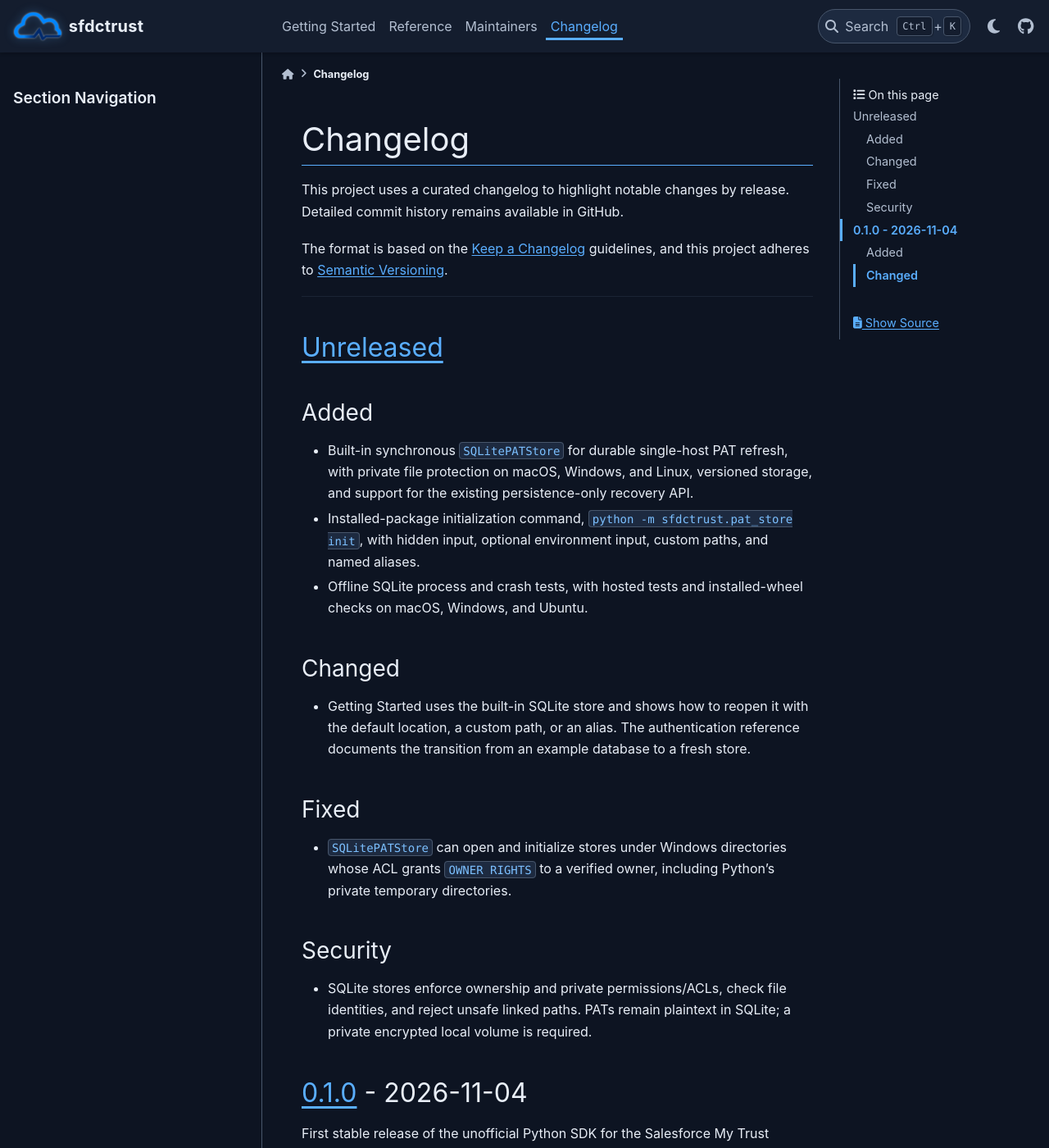
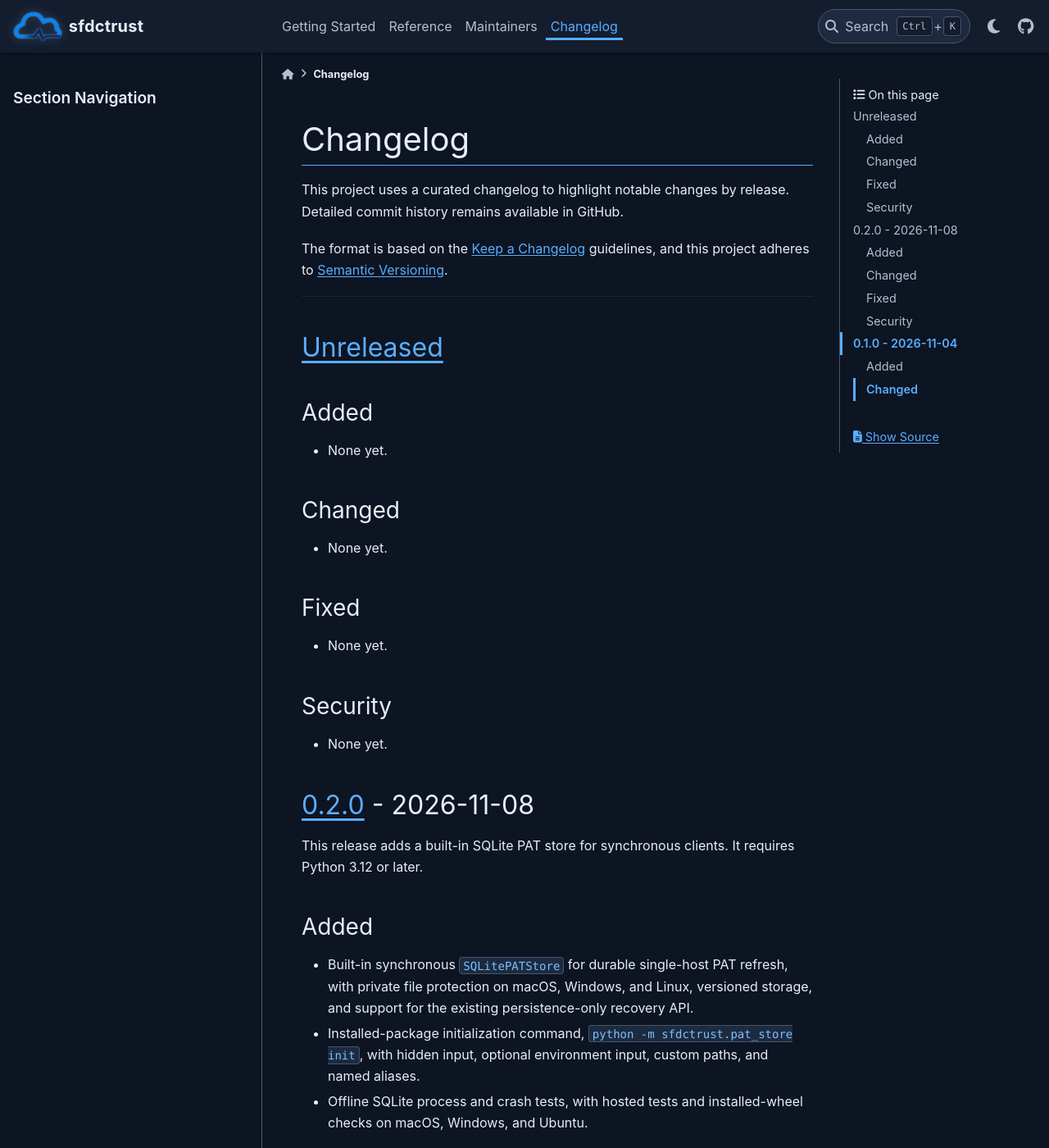
Before and after one commit to jeffshurtliff/sfdctrust, a Sphinx documentation site: the page built from docs/CHANGELOG.md, in a window 1280 px wide and 1400 px high. Shown: the whole window at 82% size. Built offline with Sphinx 7.4.7 and the PyData theme 0.15.4, drawn with Linux system fonts in a browser that asks for light colours.

Commit message:
Prepared the sfdctrust 0.2.0 release
Entire-Checkpoint: 01M6YF5D0N9J2Q354944MG7P9K

```diff
--- a/docs/CHANGELOG.md
+++ b/docs/CHANGELOG.md
@@ -13,6 +13,32 @@ and this project adheres to [Semantic Versioning](https://semver.org/spec/v2.0.0
 (unreleased-added)=
 ### Added
 
+- None yet.
+
+(unreleased-changed)=
+### Changed
+
+- None yet.
+
+(unreleased-fixed)=
+### Fixed
+
+- None yet.
+
+(unreleased-security)=
+### Security
+
+- None yet.
+
+(relnotes-0-2-0)=
+## [0.2.0] - 2026-11-08
+
+This release adds a built-in SQLite PAT store for synchronous clients. It
+requires Python 3.12 or later.
+
+(release-0-2-0-added)=
+### Added
+
 - Built-in synchronous `SQLitePATStore` for durable single-host PAT refresh,
   with private file protection on macOS, Windows, and Linux, versioned storage,
   and support for the existing persistence-only recovery API.
@@ -21,21 +47,21 @@ and this project adheres to [Semantic Versioning](https://semver.org/spec/v2.0.0
 - Offline SQLite process and crash tests, with hosted tests and installed-wheel
   checks on macOS, Windows, and Ubuntu.
 
-(unreleased-changed)=
+(release-0-2-0-changed)=
 ### Changed
 
 - Getting Started uses the built-in SQLite store and shows how to reopen it
   with the default location, a custom path, or an alias. The authentication
   reference documents the transition from an example database to a fresh store.
 
-(unreleased-fixed)=
+(release-0-2-0-fixed)=
 ### Fixed
 
 - `SQLitePATStore` can open and initialize stores under Windows directories
   whose ACL grants `OWNER RIGHTS` to a verified owner, including Python's
   private temporary directories.
 
-(unreleased-security)=
+(release-0-2-0-security)=
 ### Security
 
 - SQLite stores enforce ownership and private permissions/ACLs, check file
@@ -76,5 +102,6 @@ Center API. Requires Python 3.12 or later.
   metadata or from `pyproject.toml` in a source checkout.
 - The direct runtime dependencies are HTTPX and Pydantic v2.
 
-[Unreleased]: https://github.com/jeffshurtliff/sfdctrust/compare/0.1.0...main
+[Unreleased]: https://github.com/jeffshurtliff/sfdctrust/compare/0.2.0...main
+[0.2.0]: https://github.com/jeffshurtliff/sfdctrust/compare/0.1.0...0.2.0
 [0.1.0]: https://github.com/jeffshurtliff/sfdctrust/tree/0.1.0
--- a/pyproject.toml
+++ b/pyproject.toml
@@ -3,7 +3,7 @@
 # --------------------------------------------------------------------
 [project]
 name = "sfdctrust"
-version = "0.2.0.dev0"
+version = "0.2.0"
 description = "Unofficial Python SDK for the Salesforce My Trust Center API"
 readme = "README.md"
 authors = [
```
Also changed, not shown: docs/API_CONTRACT.md (+1 -1 lines).
